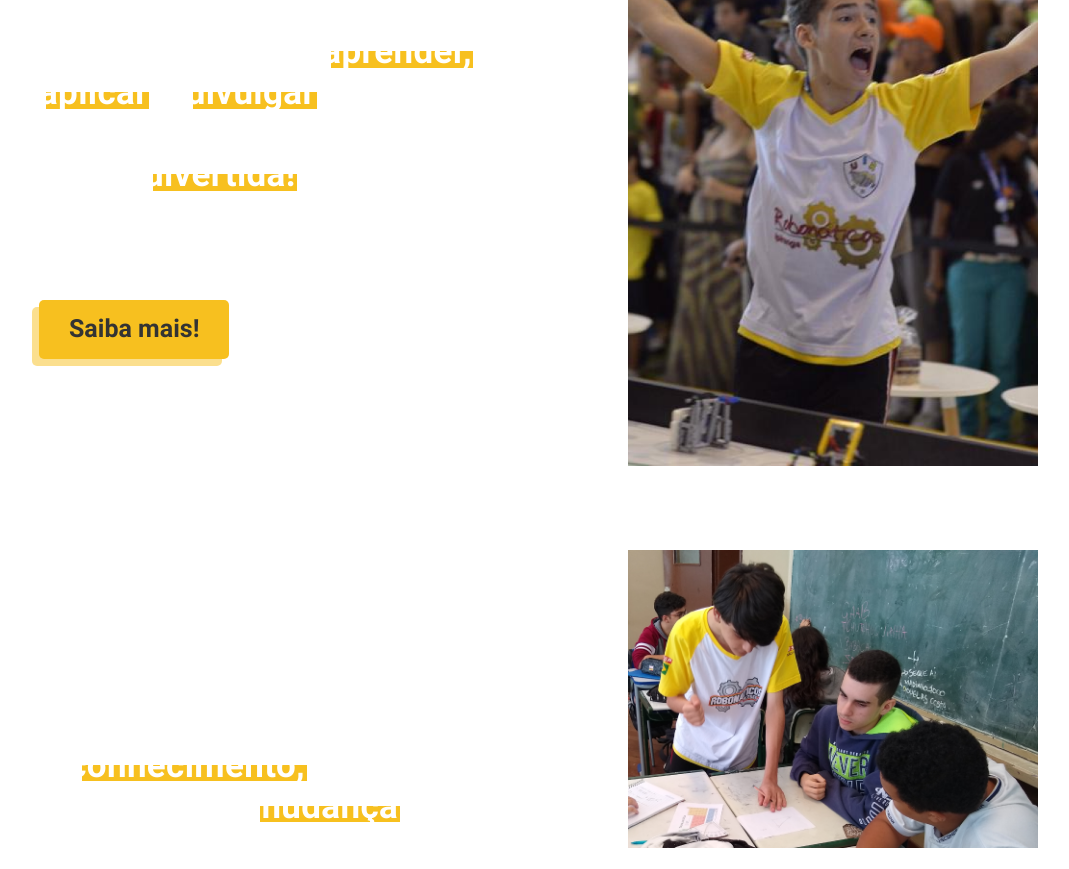
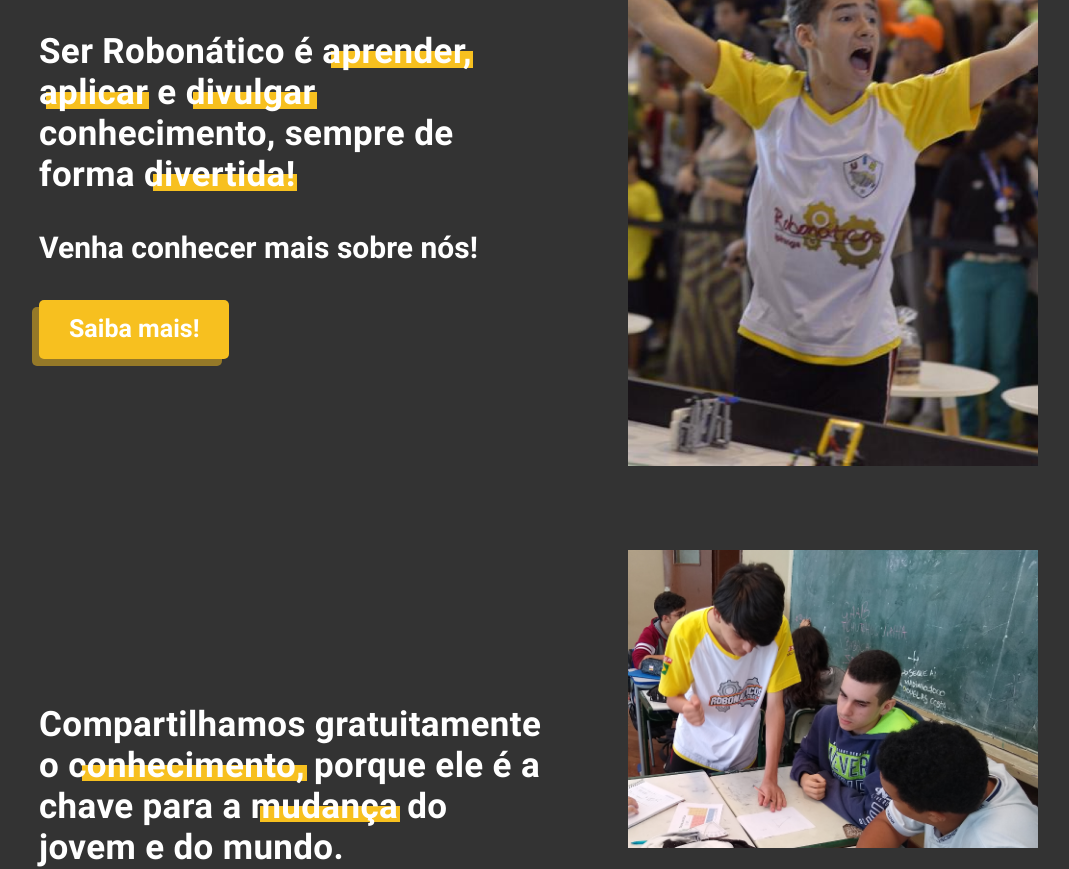
Before and after one commit to Robonaticos7565/Website, a React (Create React App) app in the folder frontend/: page / in a window 1280 px wide. Shown: the part 990-1859 px from the top of the page, without its empty margins (133-1202 px from the left). Built offline with nearby package versions, Linux system fonts and the light colour scheme.

Commit message:
typescript added

```diff
--- a/frontend/src/components/Base/index.ts
+++ b/frontend/src/components/Base/index.ts
@@ -52,6 +52,7 @@ export const Window = styled.div`
     flex-direction: column;
     align-items: center;
     overflow: hidden;
+    background: ${props => props.theme.colors.background};
 `;
 
 export const Container = styled.div`
@@ -60,6 +61,7 @@ export const Container = styled.div`
     padding-left: 7rem;
     padding-top: 0;
     margin: 0 auto;
+    background: ${props => props.theme.colors.background};
 
     @media ${devices.laptop} {
         padding-left: 0;
@@ -70,6 +72,7 @@ export const Container = styled.div`
 export const Content = styled.div`
     width: 100%;
     padding: 0 20px;
+    background: ${props => props.theme.colors.background};
 `;
 
 export const BISectionContainer = styled.section<Props>`
@@ -189,6 +192,7 @@ export const Section = styled.section<Props>`
     flex-direction: ${props => props.flexDirection || 'row'};
     justify-content: ${props => props.justifyContent || 'center'};
     align-items: ${props => props.alignItems || 'center'};
+    background: ${props => props.theme.colors.background};
 
     @media ${devices.laptop} {
         flex-direction: ${props => props.lapFlexDirection || 'column'};
--- a/frontend/src/components/Button/index.ts
+++ b/frontend/src/components/Button/index.ts
@@ -23,7 +23,7 @@ export const DefButton = styled.button<Props>`
     transition: all .3s;
 
     a {
-        color: ${props => props.fontColor || props.theme.colors.background}
+        color: ${props => props.fontColor || props.theme.colors.font}
     }
 
     &:hover {
@@ -35,7 +35,7 @@ export const Button1 = styled(DefButton)`
     background: ${props => props.color || props.theme.colors.primary};
     border: none;
     box-shadow: -7px 7px 0px ${props => props.color ? hex2rgb(props.color, 0.5) : hex2rgb(props.theme.colors.primary, 0.5)};
-    color: ${props => props.color || props.theme.colors.background};
+    color: ${props => props.color || props.theme.colors.font};
 `;
 
 export const Button2 = styled(DefButton)`
```
